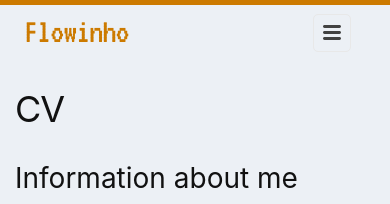
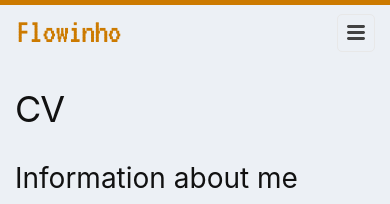
Before and after one commit to flowinho/flowinho.github.io, a Jekyll site: the page built from cv.md, in a window 390 px wide. Shown: the top 204 px of the page. Built offline with Jekyll 4.4.1, drawn with Linux system fonts in a browser that asks for light colours.

Commit message:
Fixing some positions on mobile

```diff
--- a/_sass/minima.scss
+++ b/_sass/minima.scss
@@ -32,7 +32,7 @@ $table-text-align: left !default;
 $content-width: 1100px !default;
 
 $on-palm: 600px !default;
-$on-laptop: 800px !default;
+$on-laptop: 1100px !default;
 
 // Use media queries like this:
 // @include media-query($on-palm) {
--- a/_sass/minima/_layout.scss
+++ b/_sass/minima/_layout.scss
@@ -11,7 +11,7 @@
 
 .site-title {
   @include media-query($on-palm) {
-    margin-left: 24px;
+    margin-left: 16px;
   }
 
   @include relative-font-size(2.2);
@@ -73,12 +73,10 @@
     }
   }
 
-  @include media-query($on-laptop) {
-  }
-
   @include media-query($on-palm) {
     position: absolute;
     top: 9px;
+    margin-right: 0px;
     right: $spacing-unit / 2;
     background-color: $background-color;
     border: 1px solid $grey-color-light;
```
